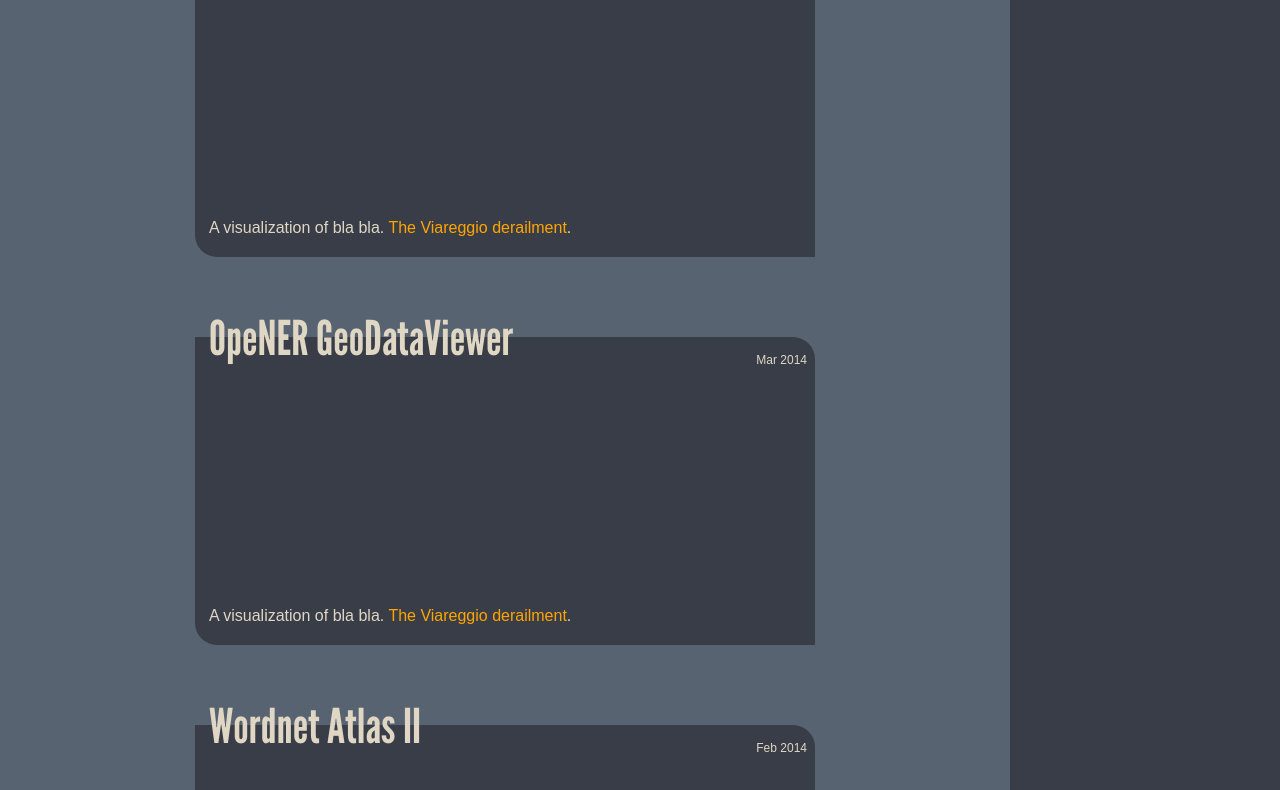
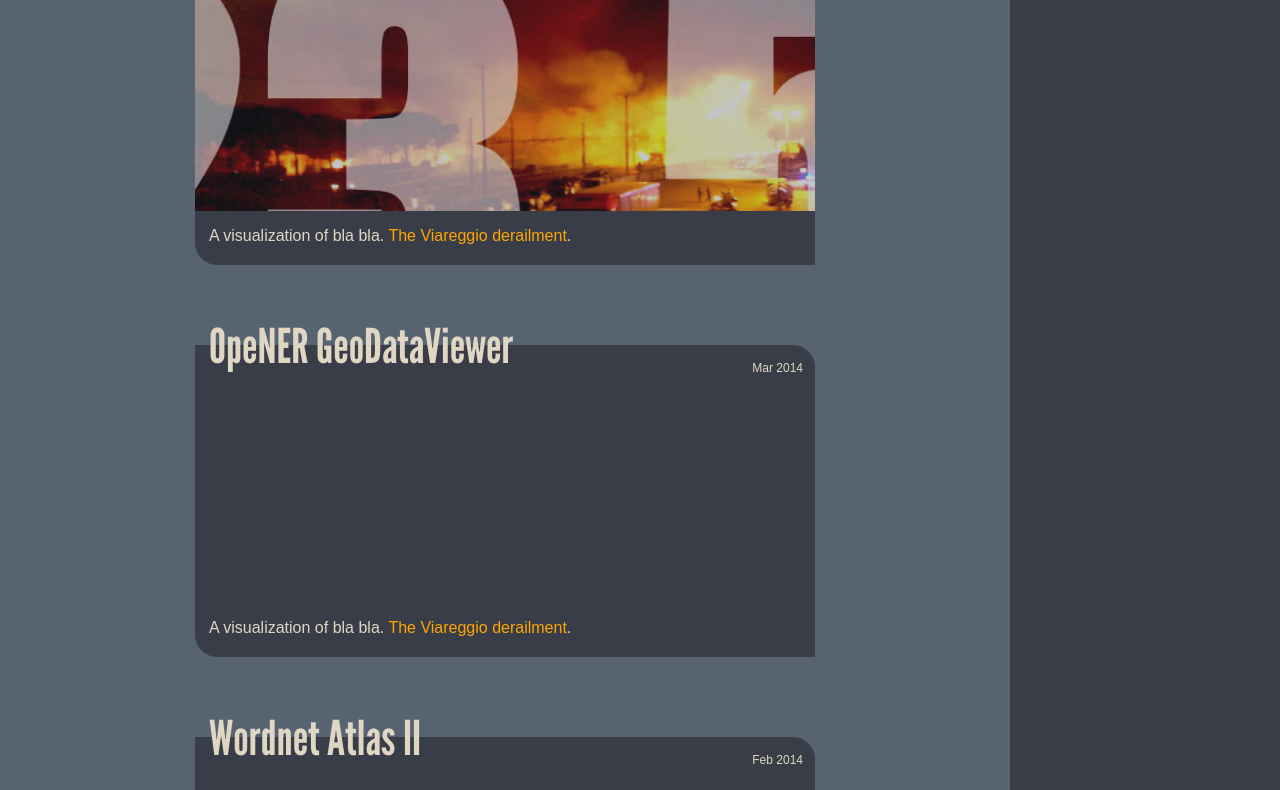
Before and after one commit to nitaku/webvis, a plain HTML site: page client/index.html in a window 1280 px wide. Shown: the part 519-1309 px from the top of the page. Drawn offline with nearby package versions, Linux system fonts and the light colour scheme; no server answers.

Commit message:
More content for home entries.

```diff
--- a/client/home/entries.json
+++ b/client/home/entries.json
@@ -2,12 +2,14 @@
     "title": "LREC2014 Conference Mood Map",
     "date": "Jun 2014",
     "cover": "home/covers/moodmap.png",
-    "caption": "A visualization of bla bla."
+    "caption": "A visualization of bla bla.",
+    "href": "http://tour-pedia.org/moodmap/"
 },{
     "title": "Storytelling: Viareggio Train Derailment",
     "date": "May 2014",
     "cover": "home/covers/viareggio.png",
-    "caption": "A visualization of bla bla. [The Viareggio derailment](http://en.wikipedia.org/wiki/Viareggio_train_derailment)."
+    "caption": "A visualization of bla bla. [The Viareggio derailment](http://en.wikipedia.org/wiki/Viareggio_train_derailment).",
+    "href": "http://static.repubblica.it/iltirreno/viareggio-la-strage-che-viene-da-lontano/"
 },{
     "title": "OpeNER GeoDataViewer",
     "date": "Mar 2014",
@@ -37,7 +39,8 @@
     "title": "The Atlas of Unicode",
     "date": "Oct 2013",
     "cover": "home/covers/unicode.png",
-    "caption": "A visualization of bla bla. [The Viareggio derailment](http://en.wikipedia.org/wiki/Viareggio_train_derailment)."
+    "caption": "A visualization of bla bla. [The Viareggio derailment](http://en.wikipedia.org/wiki/Viareggio_train_derailment).",
+    "href": "http://wafi.iit.cnr.it/webvis/unicode/"
 },{
     "title": "CAPER Knowledge Base Browser",
     "date": "Sep 2013",
@@ -52,9 +55,10 @@
     "title": "GeoMemories",
     "date": "Nov 2011",
     "cover": "home/covers/geomemories.png",
-    "caption": "A visualization of bla bla. [The Viareggio derailment](http://en.wikipedia.org/wiki/Viareggio_train_derailment)."
+    "caption": "A visualization of bla bla. [The Viareggio derailment](http://en.wikipedia.org/wiki/Viareggio_train_derailment).",
+    "href": "http://geomemories.org"
 },{
-    "title": "KYOTO: KAF inspector",
+    "title": "KYOTO: KAF Inspector",
     "date": "Oct 2010",
     "cover": "home/covers/kaf_inspector.png",
     "caption": "A visualization of bla bla. [The Viareggio derailment](http://en.wikipedia.org/wiki/Viareggio_train_derailment)."
--- a/client/home/index.css
+++ b/client/home/index.css
@@ -107,10 +107,24 @@
 .entry .cover {
     width: 620px;
     height: 220px;
-    opacity: 0.8;
+    opacity: 0.7;
+
+    background-position: 0% 0%;
+    transition: ease 4000ms background-position;
+    -webkit-transition: ease 4000ms background-position;
+    -moz-transition: ease 4000ms background-position;
+    -ms-transition: ease 4000ms background-position;
+    -o-transition: ease 4000ms background-position;
 }
-.entry:hover .cover {
+.entry a:focus .cover,
+.entry a:hover .cover {
     opacity: 1;
+    background-position: 0% 100%;
+    transition-delay: 500ms;
+    -webkit-transition-delay: 500ms;
+    -moz-transition-delay: 500ms;
+    -ms-transition-delay: 500ms;
+    -o-transition-delay: 500ms;
 }
 
 .entry {
@@ -123,7 +137,7 @@
     border-bottom-left-radius: 22px;
 }
 .entry .header {
-    height: 30px;
+    height: 34px;
 }
 .entry h2 {
     font-family: "League Gothic";
@@ -134,6 +148,12 @@
     left: 14px;
     top: -31px;
 }
+.entry > a {
+    color: inherit;
+}
+.entry > a:hover {
+    text-decoration: none;
+}
 .entry h3 {
     margin: 0;
     float: right;
@@ -141,7 +161,7 @@
     font-weight: normal;
     position: relative;
     top: -46px;
-    right: 8px;
+    right: 12px;
     text-align: right;
 }
 .entry .caption {
--- a/client/home/index.js
+++ b/client/home/index.js
@@ -20,28 +20,29 @@
   });
 
   d3.json('home/entries.json', function(entries) {
-    var enter_entries, header;
-    enter_entries = main.selectAll('.entry').data(entries).enter().append('div').attr({
+    return entries.forEach(function(entry) {
+      var container, entry_r, header;
+      entry_r = main.append('div').attr({
         "class": 'entry'
       });
-    header = enter_entries.append('div').attr({
+      if (entry.href != null) {
+        container = entry_r.append('a').attr({
+          href: entry.href
+        });
+      } else {
+        container = entry_r;
+      }
+      header = container.append('div').attr({
         "class": 'header'
       });
-    header.append('h2').text(function(entry) {
-      return entry.title;
-    });
-    header.append('h3').text(function(entry) {
-      return entry.date;
-    });
-    enter_entries.append('div').style('background-image', function(entry) {
-      return "url(" + entry.cover + ")";
-    }).attr({
+      header.append('h2').text(entry.title);
+      header.append('h3').text(entry.date);
+      container.append('div').style('background-image', "url(" + entry.cover + ")").attr({
         "class": 'cover'
       });
-    return enter_entries.append('div').html(function(entry) {
-      return converter.makeHtml(entry.caption);
-    }).attr({
+      return entry_r.append('div').html(converter.makeHtml(entry.caption)).attr({
         "class": 'caption'
+      });
     });
   });
 
```
Also changed, not shown: client/home/index.coffee (+26 -20 lines), client/home/covers/geomemories.png (added), client/home/covers/kaf_inspector.png (added), client/home/covers/kbbe.png (added), client/home/covers/moodmap.png, client/home/covers/unicode.png (added), client/home/covers/viareggio.png (added), client/home/covers/wnatlas.png (added). Lines whose indentation alone changed are shown as unchanged.
